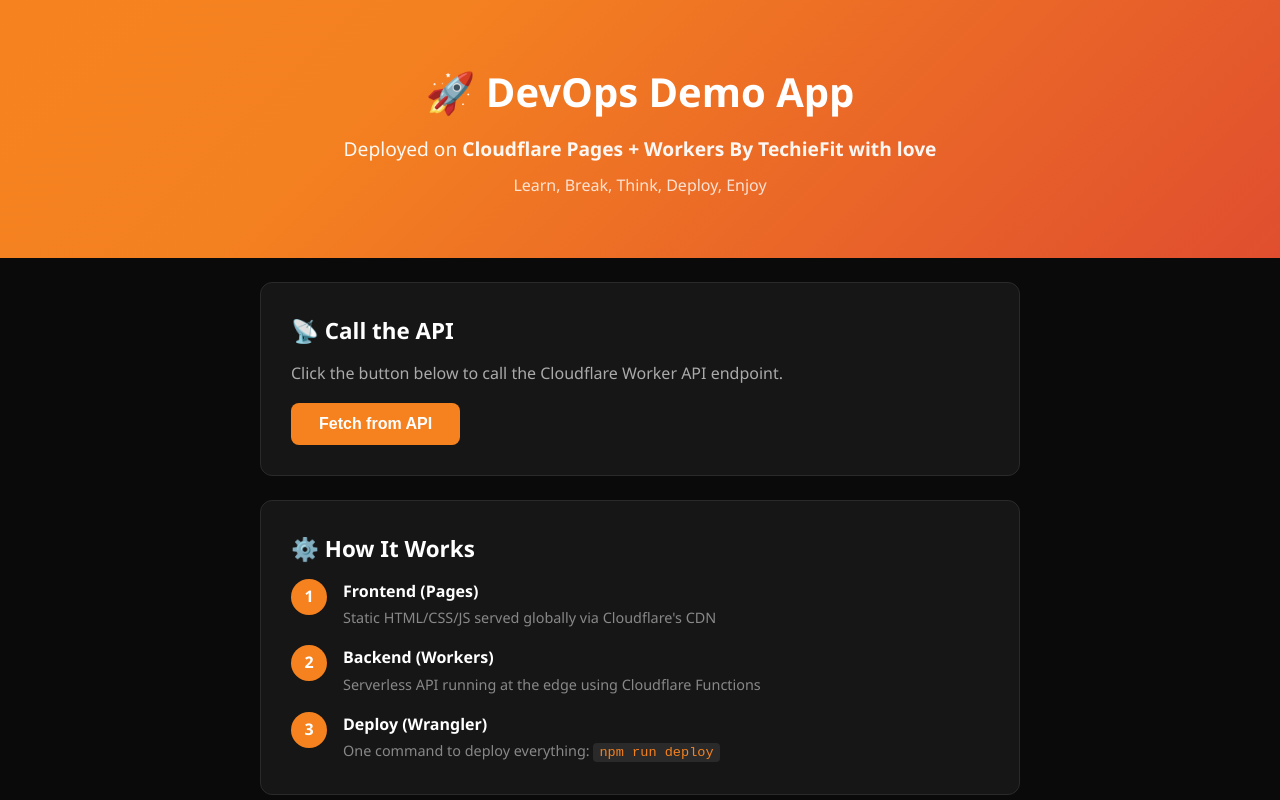
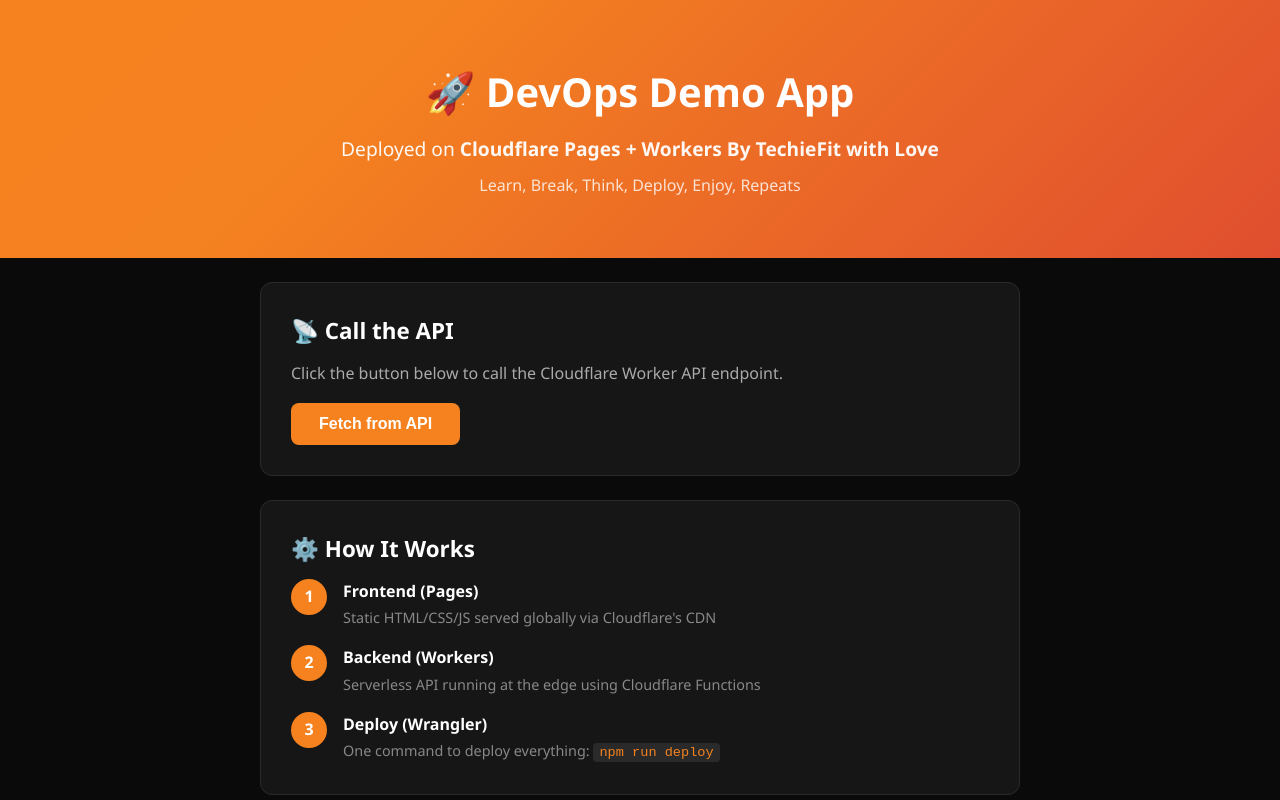
Before and after one commit to gopireddysaikiran/simple, a website: page public/index.html in a window 1280 px wide. Shown: the top 800 px of the page. Drawn offline with Linux system fonts and the light colour scheme.

Commit message:
change made on repeat word

```diff
--- a/public/index.html
+++ b/public/index.html
@@ -12,8 +12,8 @@
   <header class="hero">
     <div class="container">
       <h1>🚀 DevOps Demo App</h1>
-      <p class="subtitle">Deployed on <strong>Cloudflare Pages + Workers By TechieFit with love</strong></p>
-      <p class="tagline">Learn, Break, Think, Deploy, Enjoy</p>
+      <p class="subtitle">Deployed on <strong>Cloudflare Pages + Workers By TechieFit with Love</strong></p>
+      <p class="tagline">Learn, Break, Think, Deploy, Enjoy, Repeats  </p>
     </div>
   </header>
 
```
